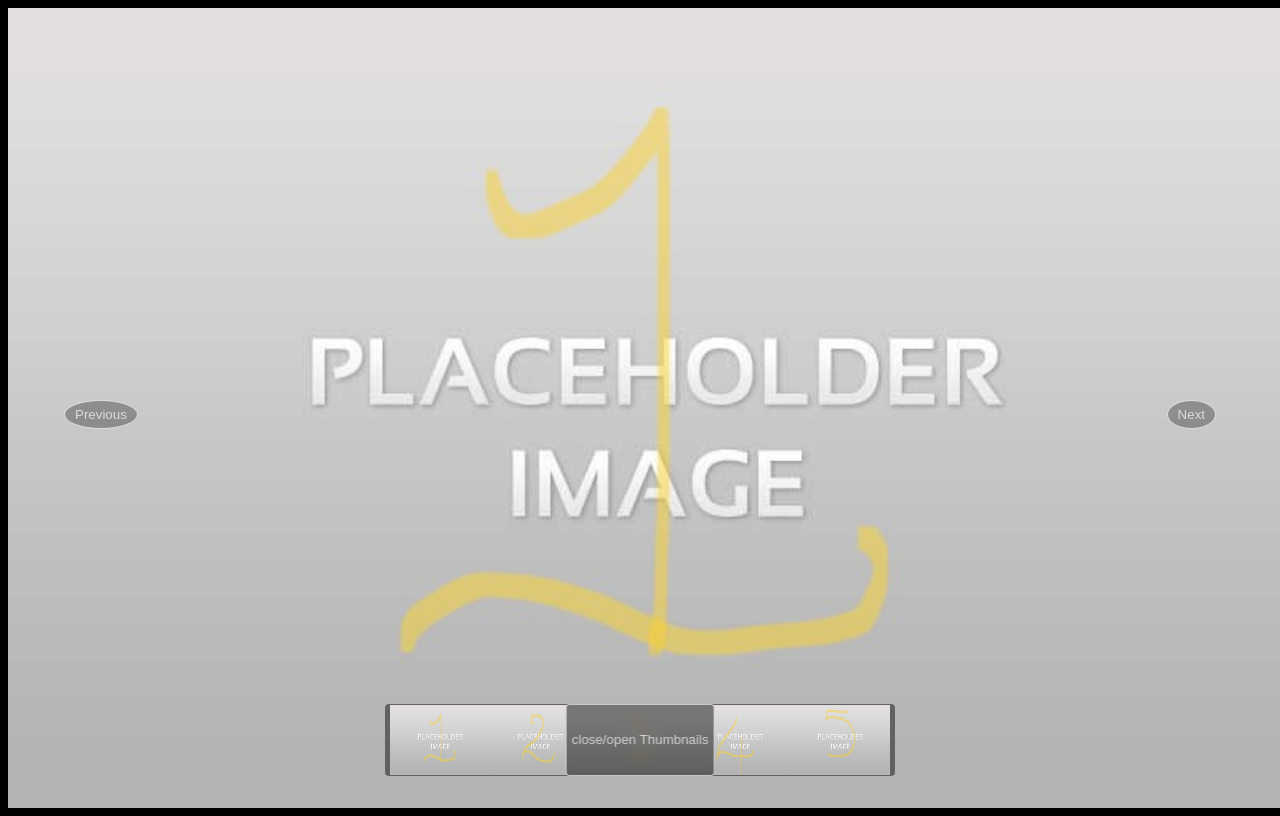
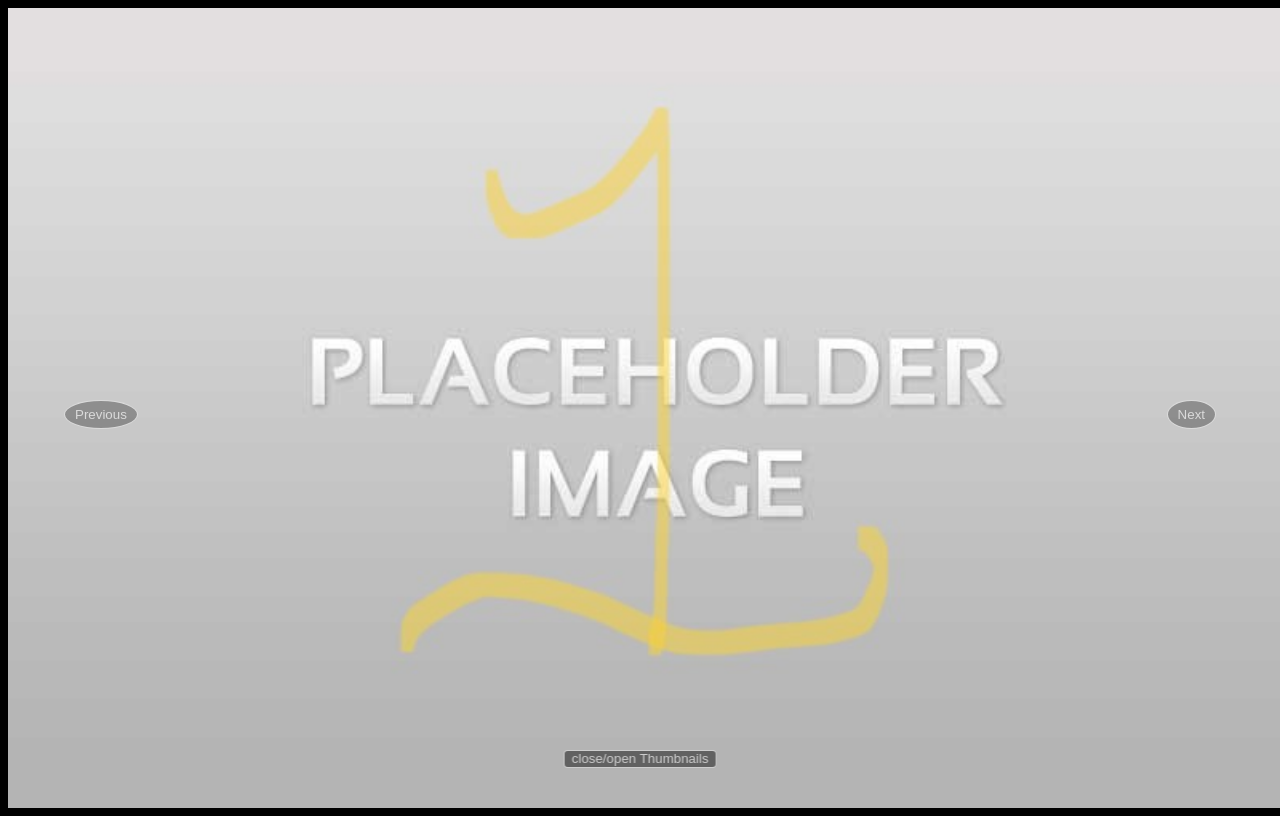
Before and after one commit to djanth22/TechED14-week2-assignment, a plain HTML site: page index.html in a window 1280 px wide. Both pictures are taken after a click on the button "close/open Thumbnails". Drawn offline with Linux system fonts and the light colour scheme.

Commit message:
hide button now works and moves down when thumbnails are hidden, minor changes to aesthetics of button and a bottom scrollbar was added to the thumbnail container

```diff
--- a/app.js
+++ b/app.js
@@ -7,6 +7,7 @@ let thumbnailContainer = document.getElementById(`Thumbnail-container`);
 // buttons
 const prev = document.getElementById(`previous`);
 const next = document.getElementById(`next`);
+const hideButton = document.querySelector(`.thumbnail-hide-button`);
 
 // for later
 let currentImageIndex = 0;
@@ -73,7 +74,7 @@ function updateCurrentImage() {
 }
 
 // buttons
-// I want a function here that updates the image index as an event handler for the buttons
+// next and previous
 function updateIndex(index) {
   currentImageIndex += index;
   if (currentImageIndex >= images.length) currentImageIndex = 0;
@@ -87,3 +88,18 @@ next.addEventListener("click", function () {
 prev.addEventListener("click", function () {
   updateIndex(-1);
 });
+
+// hide
+function visibility() {
+  if (thumbnailContainer.style.visibility === "hidden") {
+    thumbnailContainer.style.visibility = "visible";
+    hideButton.classList.remove(`thumb-is-hidden`);
+  } else {
+    thumbnailContainer.style.visibility = "hidden";
+    hideButton.classList.add(`thumb-is-hidden`);
+  }
+}
+
+hideButton.addEventListener("click", function () {
+  visibility();
+});
--- a/index.html
+++ b/index.html
@@ -9,7 +9,10 @@
   </head>
   <body>
     <div id="Thumbnail-container"></div>
-    <button id="Thumbnail-container" class="thumbnail-hide-button">
+    <button
+      id="Thumbnail-container thumbnail-hide-button"
+      class="thumbnail-hide-button"
+    >
       close/open Thumbnails
     </button>
     <div id="display-image"></div>
--- a/style.css
+++ b/style.css
@@ -26,8 +26,10 @@ button {
   left: 5vw;
 }
 
-#Thumbnail-container {
-  height: 72px;
+#Thumbnail-container,
+.thumbnail-hide-button {
+  align-items: center;
+  height: 78px;
   width: auto;
   display: flex;
   position: absolute;
@@ -42,6 +44,8 @@ button {
   border-radius: 4px;
   backdrop-filter: blur(5px);
   transform: translateX(-50%);
+  overflow-x: scroll;
+  overflow-y: hidden;
 }
 
 .thumbnail-hide-button {
@@ -52,9 +56,19 @@ button {
   overflow: hidden;
 }
 
+.thumb-is-hidden {
+  bottom: 4vh;
+  width: auto;
+  padding: 0px 7px 1px 7px;
+  height: auto;
+  overflow: hidden;
+}
+
 .thumb-image {
   width: 100px;
   height: 70px;
+  margin: 2px;
+  cursor: pointer;
 }
 
 .displayed-image,
```
